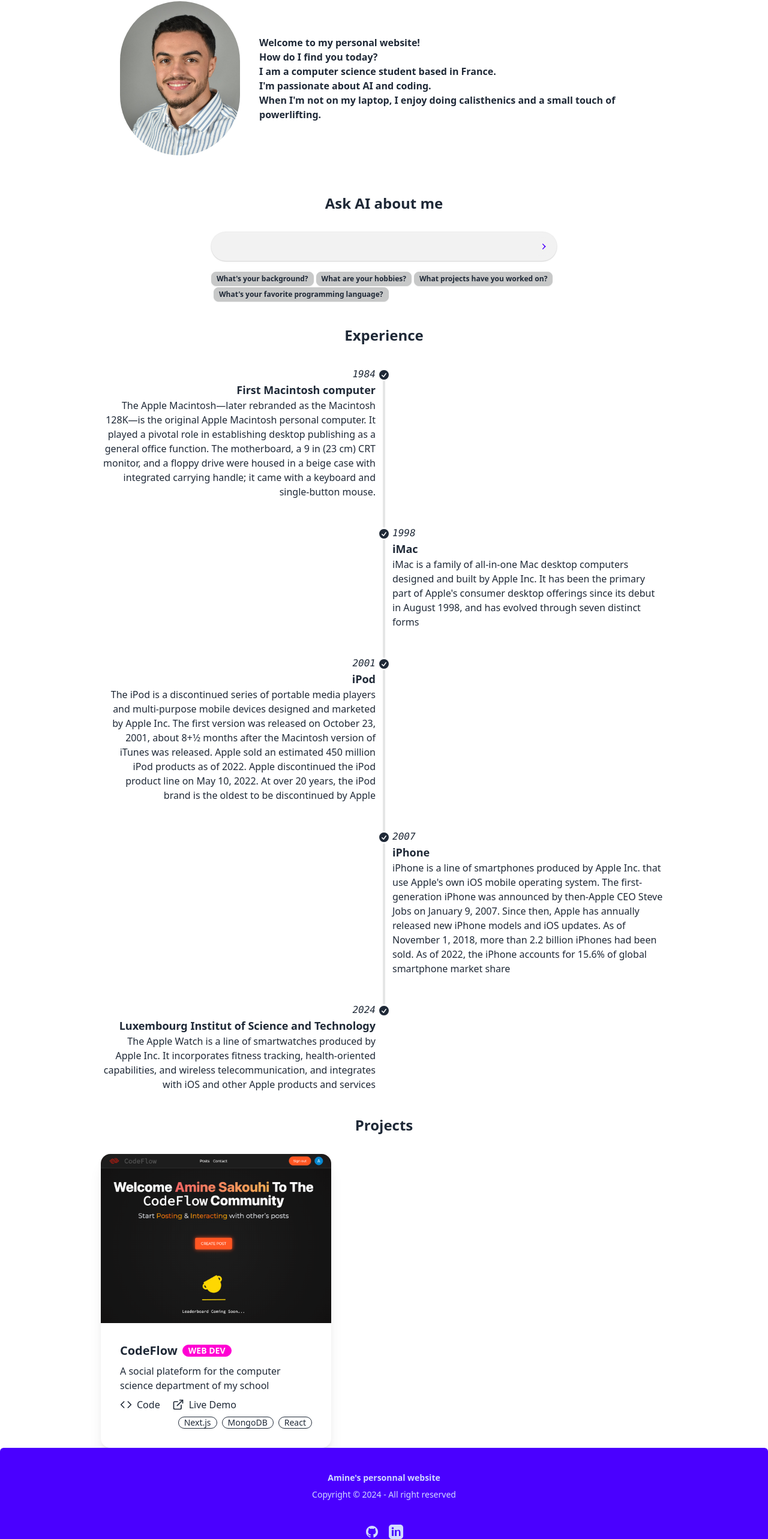
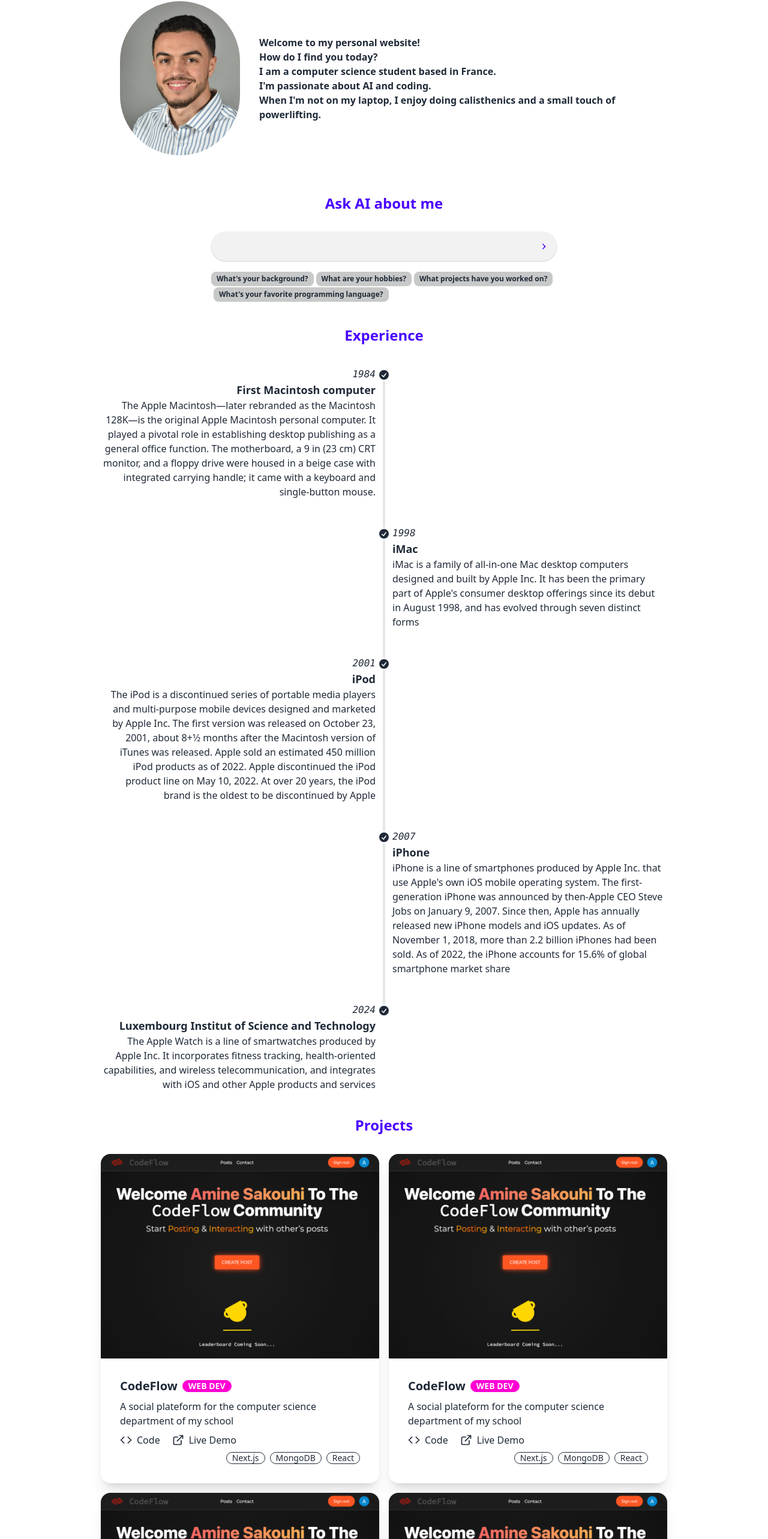
Before and after one commit to AmineSak/Personnal-website, a Next.js app: page / in a window 1280 px wide. Shown: the part 178-2744 px from the top of the page at 60% size. Built offline with nearby package versions, Linux system fonts and the light colour scheme.

Commit message:
responsive projects section

```diff
--- a/app/page.tsx
+++ b/app/page.tsx
@@ -93,7 +93,7 @@
         </div>
 
         <div className="flex-col mt-8 gap-3 items-center">
-          <h1 className="text-2xl font-bold text-center mb-8">
+          <h1 className="text-2xl font-bold text-primary text-center mb-8">
             {" "}
             Ask AI about me{" "}
           </h1>
@@ -126,14 +126,26 @@
         </div>
       </div>
       <div id="experience" className="">
-        <h1 className="text-2xl font-bold text-center mb-8">Experience</h1>
+        <h1 className="text-2xl font-bold text-center text-primary mb-8">
+          Experience
+        </h1>
         <Timeline />
       </div>
       <div id="projects" className="">
-        <h1 className="text-2xl font-bold text-center mb-8">Projects</h1>
-        {projects.map((project, index) => (
-          <ProjectCard key={index} project={project} />
-        ))}
+        <h1 className="text-2xl font-bold text-primary text-center mb-8">
+          Projects
+        </h1>
+        <div className="grid justify-center grid-cols-1 md:grid-cols-2 gap-4 w-full mb-10">
+          {projects.map((project, index) => (
+            <>
+              <ProjectCard key={index} project={project} />
+              <ProjectCard key={index + 2} project={project} />
+              <ProjectCard key={index + 4} project={project} />
+              <ProjectCard key={index + 9} project={project} />
+              <ProjectCard key={index + 1} project={project} />
+            </>
+          ))}
+        </div>
       </div>
     </main>
   );
--- a/components/project-card.tsx
+++ b/components/project-card.tsx
@@ -5,7 +5,7 @@
 
 export default function ProjectCard({ project }: { project: Project }) {
   return (
-    <div className="card bg-base-100 w-96 shadow-xl">
+    <div className="card bg-base-100 w-90 shadow-xl">
       <figure>
         <Image src={project.image} alt={project.description} />
       </figure>
```
